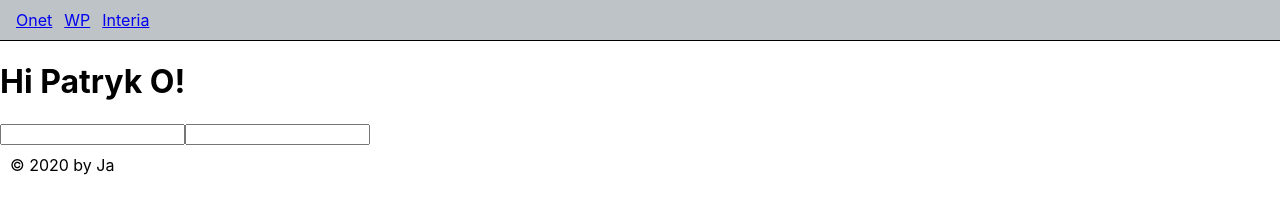
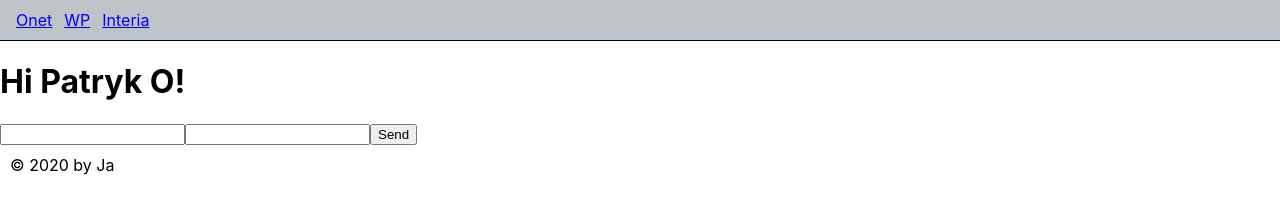
Before and after one commit to patrykomiotek/pd-react-app, a React (Create React App) app: page / in a window 1280 px wide. Shown: the top 213 px of the page. Built offline with nearby package versions, Linux system fonts and the light colour scheme.

Commit message:
first fetch

```diff
--- a/src/App.js
+++ b/src/App.js
@@ -18,6 +18,17 @@ function App() {
       setSurname(value);
     }
   };
+  const handleSubmit = (event) => {
+    event.preventDefault();
+    console.log(name, surname);
+    fetch('https://a24b8d9cbdbcaaca93f2fc3eff6e913e.m.pipedream.net', { // TODO: fixme
+      method: 'POST',
+      body: JSON.stringify({ name, surname }),
+      headers: {
+        'Content-type': 'application/json'
+      }
+    });
+  };
   return (
     <div className="App">
       <Menu>
@@ -27,6 +38,7 @@ function App() {
       </Menu>
       <div>
         <h1>Hi {name} {surname}!</h1>
+        <form onSubmit={handleSubmit}>
           <input
             type="text"
             name="name"
@@ -35,6 +47,8 @@ function App() {
             type="text"
             name="surname"
             onChange={handleChange} />
+          <input type="submit" value="Send" />
+        </form>
       </div>
       <Footer />
     </div>
```
Lines whose indentation alone changed are shown as unchanged.
